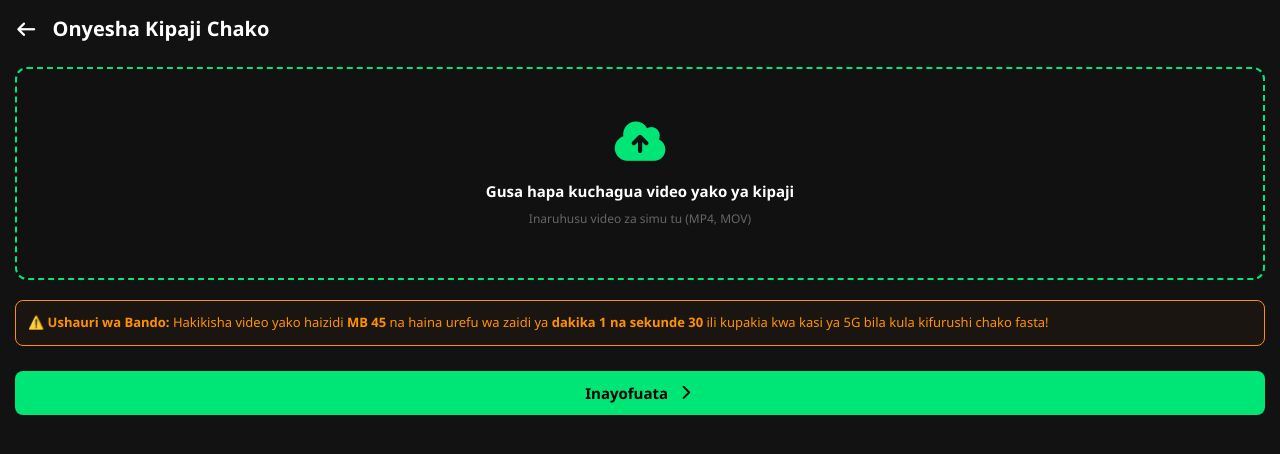
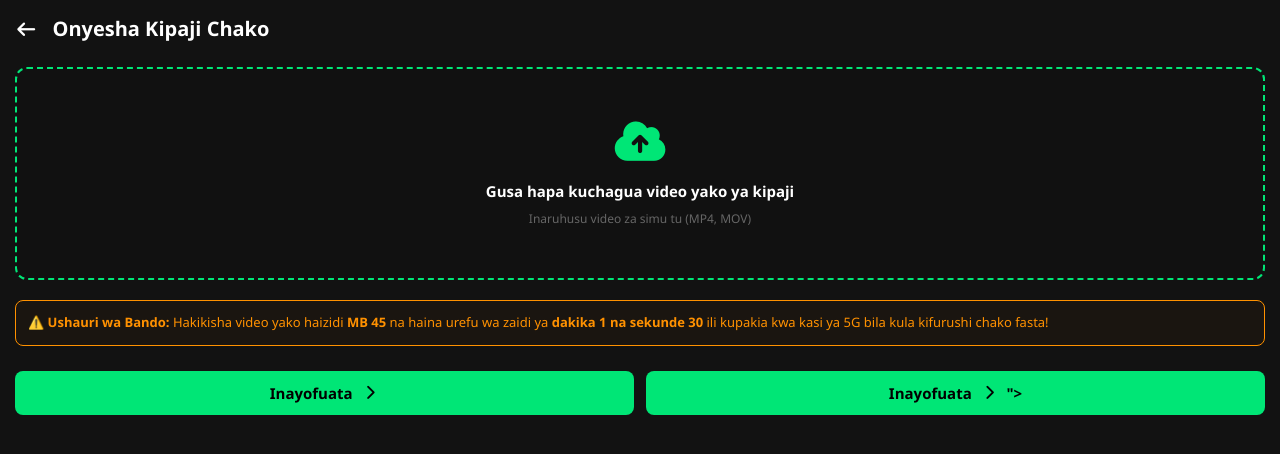
Before and after one commit to jumannewilsonmwampamba-wq/jumanne-, a website: page upload-step1.html in a window 1280 px wide. Drawn offline with Linux system fonts and the light colour scheme; files that its build step writes are made by us from their sources.

Commit message:
Update upload-step1.html

```diff
--- a/upload-step1.html
+++ b/upload-step1.html
@@ -74,6 +74,9 @@
 
       <button type="button" class="jumanne-btn-upload-next" id="jumanne-to-step2" style="flex: 2; padding: 12px; background: #00e676; color: #000; border: none; border-radius: 8px; font-weight: bold; font-size: 15px; cursor: pointer; display: flex; align-items: center; justify-content: center; gap: 8px;">
         Inayofuata <i class="fas fa-chevron-right"></i>
+          <button type="button" class="jumanne-btn-upload-next" id="jumanne-btn-force-next-step2" style="flex: 2; padding: 12px; background: #00e676; color: #000; border: none; border-radius: 8px; font-weight: bold; font-size: 15px; cursor: pointer; display: flex; align-items: center; justify-content: center; gap: 8px;">
+        Inayofuata <i class="fas fa-chevron-right"></i>">
+
       </button>
 
     </div>
```
